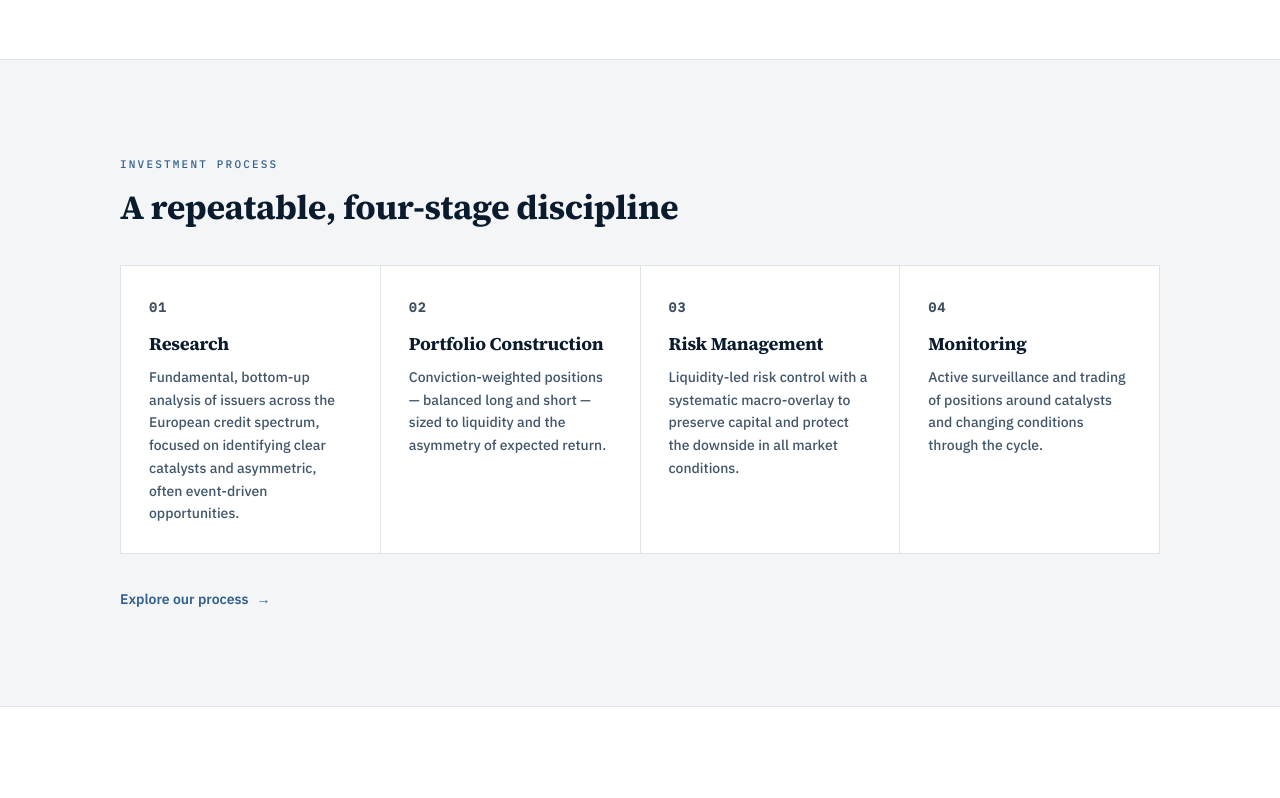
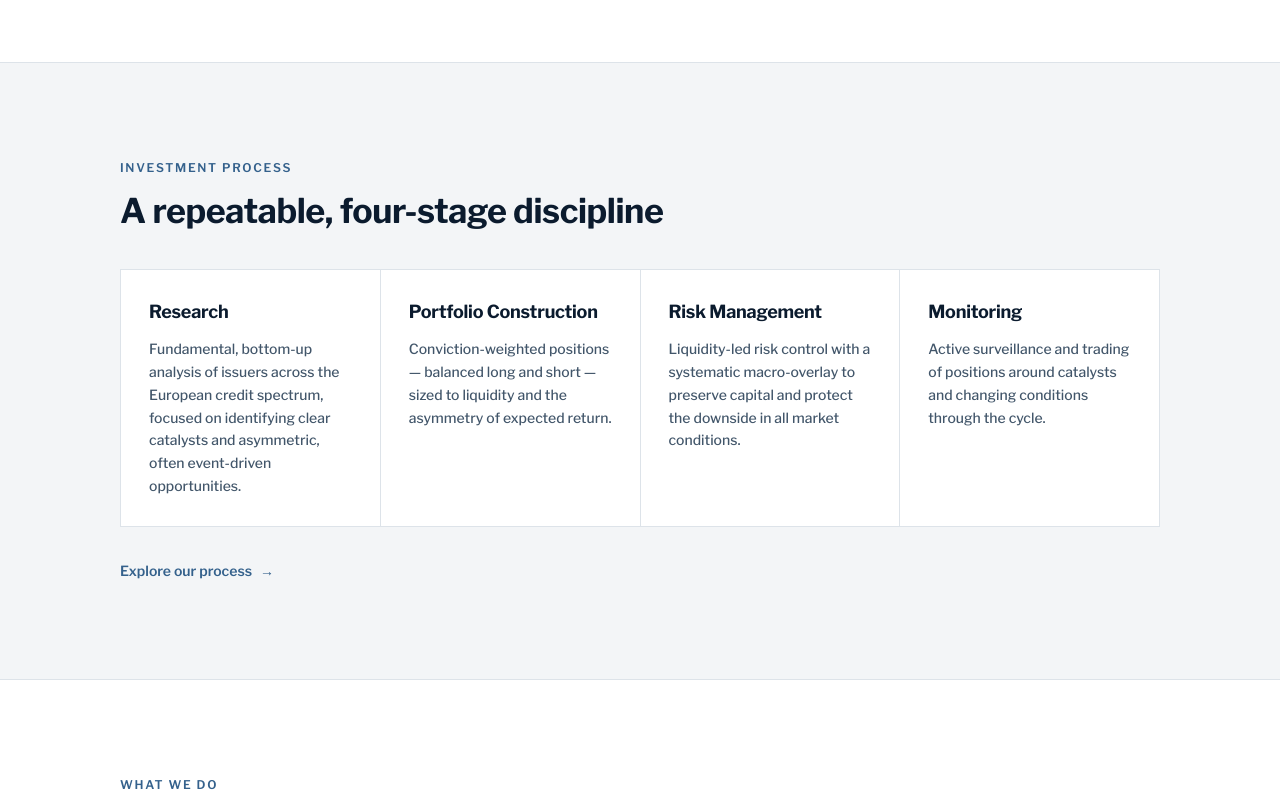
Before and after one commit to Juliannorthlight/Website-Northlight, a Next.js app: page / in a window 1280 px wide. Shown: the part 1338-2136 px from the top of the page. Built offline with nearby package versions, Linux system fonts and the light colour scheme.

Commit message:
Redesign look: institutional sans (Libre Franklin); remove monospace labels and 01-04 numbering

```diff
--- a/app/globals.css
+++ b/app/globals.css
@@ -34,10 +34,10 @@
     @apply mx-auto w-full max-w-content px-6 md:px-10;
   }
   .eyebrow {
-    @apply font-mono text-[11px] font-medium uppercase tracking-[0.2em] text-steeldeep;
+    @apply text-[12px] font-semibold uppercase tracking-[0.14em] text-steeldeep;
   }
   .eyebrow-light {
-    @apply font-mono text-[11px] font-medium uppercase tracking-[0.2em] text-silver;
+    @apply text-[12px] font-semibold uppercase tracking-[0.14em] text-silver;
   }
   .lede {
     @apply text-lg leading-relaxed text-inksoft;
--- a/app/layout.tsx
+++ b/app/layout.tsx
@@ -1,25 +1,15 @@
 import type { Metadata } from "next";
-import { Source_Serif_4, IBM_Plex_Sans, IBM_Plex_Mono } from "next/font/google";
+import { Libre_Franklin } from "next/font/google";
 import "./globals.css";
 import { Header } from "@/components/Header";
 import { Footer } from "@/components/Footer";
 
-const serif = Source_Serif_4({
+// One institutional grotesque used throughout — Franklin Gothic heritage,
+// the register established asset managers use. No serif, no monospace.
+const sans = Libre_Franklin({
   subsets: ["latin"],
-  weight: ["400", "600", "700"],
-  variable: "--font-serif",
-  display: "swap",
-});
-const sans = IBM_Plex_Sans({
-  subsets: ["latin"],
-  weight: ["400", "500", "600", "700"],
+  weight: ["400", "500", "600", "700", "800"],
   variable: "--font-sans",
-  display: "swap",
-});
-const mono = IBM_Plex_Mono({
-  subsets: ["latin"],
-  weight: ["400", "500"],
-  variable: "--font-mono",
   display: "swap",
 });
 
@@ -41,7 +31,7 @@ export default function RootLayout({
   children: React.ReactNode;
 }) {
   return (
-    <html lang="en" className={`${serif.variable} ${sans.variable} ${mono.variable}`}>
+    <html lang="en" className={sans.variable}>
       <body className="flex min-h-screen flex-col">
         <Header />
         <main className="flex-1">{children}</main>
--- a/app/page.tsx
+++ b/app/page.tsx
@@ -124,12 +124,9 @@ export default function HomePage() {
           </Reveal>
           <div className="mt-10 grid gap-px overflow-hidden border border-line bg-line sm:grid-cols-2 lg:grid-cols-4">
             {process.map((step, i) => (
-              <Reveal key={step.n} delay={i * 90} className="bg-white p-7">
-                <span className="font-mono text-[13px] font-semibold tracking-[0.1em] text-graphite">
-                  {step.n}
-                </span>
-                <h3 className="mt-3 text-lg text-ink">{step.title}</h3>
-                <p className="mt-2 text-sm leading-relaxed text-inksoft">{step.body}</p>
+              <Reveal key={step.title} delay={i * 90} className="bg-white p-7">
+                <h3 className="text-lg text-ink">{step.title}</h3>
+                <p className="mt-3 text-sm leading-relaxed text-inksoft">{step.body}</p>
               </Reveal>
             ))}
           </div>
--- a/app/process/page.tsx
+++ b/app/process/page.tsx
@@ -24,20 +24,12 @@ export default function ProcessPage() {
         <div className="container-nl py-20">
           <div className="space-y-px overflow-hidden border border-line bg-line">
             {process.map((step, i) => (
-              <Reveal key={step.n} delay={i * 70}>
-                <div className="grid gap-6 bg-white p-8 md:grid-cols-[140px_1fr] md:p-10">
-                  <div className="flex items-start gap-3">
-                    <span className="font-mono text-sm font-semibold tracking-[0.1em] text-graphite">
-                      {step.n}
-                    </span>
-                    <span className="hidden h-px w-10 translate-y-2.5 bg-line md:block" />
-                  </div>
-                  <div>
-                    <h2 className="text-2xl text-ink">{step.title}</h2>
-                    <p className="mt-3 max-w-2xl text-[16px] leading-relaxed text-inksoft">
-                      {step.body}
-                    </p>
-                  </div>
+              <Reveal key={step.title} delay={i * 70}>
+                <div className="bg-white p-8 md:p-10">
+                  <h2 className="text-2xl text-ink">{step.title}</h2>
+                  <p className="mt-3 max-w-2xl text-[16px] leading-relaxed text-inksoft">
+                    {step.body}
+                  </p>
                 </div>
               </Reveal>
             ))}
--- a/tailwind.config.ts
+++ b/tailwind.config.ts
@@ -21,9 +21,11 @@ const config: Config = {
         inktext: "#101D2A",
       },
       fontFamily: {
-        serif: ["var(--font-serif)", "Georgia", "serif"],
-        sans: ["var(--font-sans)", "system-ui", "sans-serif"],
-        mono: ["var(--font-mono)", "monospace"],
+        // Single grotesque across the site. serif/mono alias to it so legacy
+        // utility classes render the same institutional sans (no serif, no mono).
+        sans: ["var(--font-sans)", "system-ui", "Segoe UI", "Arial", "sans-serif"],
+        serif: ["var(--font-sans)", "system-ui", "Segoe UI", "Arial", "sans-serif"],
+        mono: ["var(--font-sans)", "system-ui", "Segoe UI", "Arial", "sans-serif"],
       },
       maxWidth: {
         content: "1120px",
```
Also changed, not shown: 1 other file (tests, documents, lock files or other folders).
